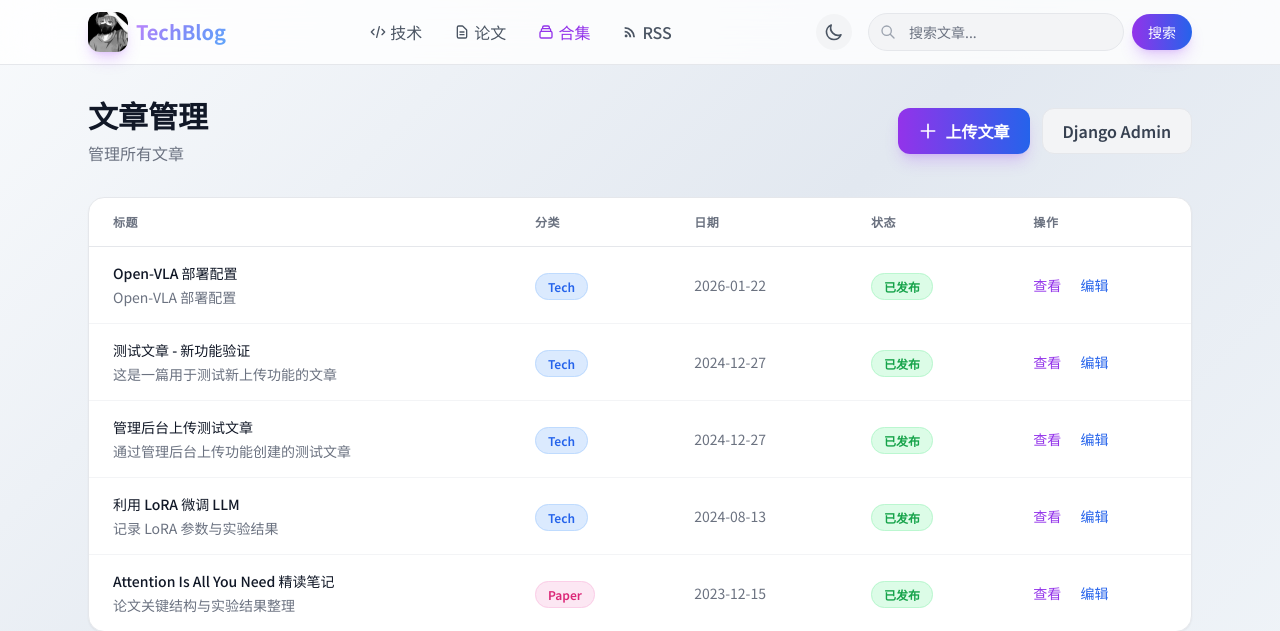
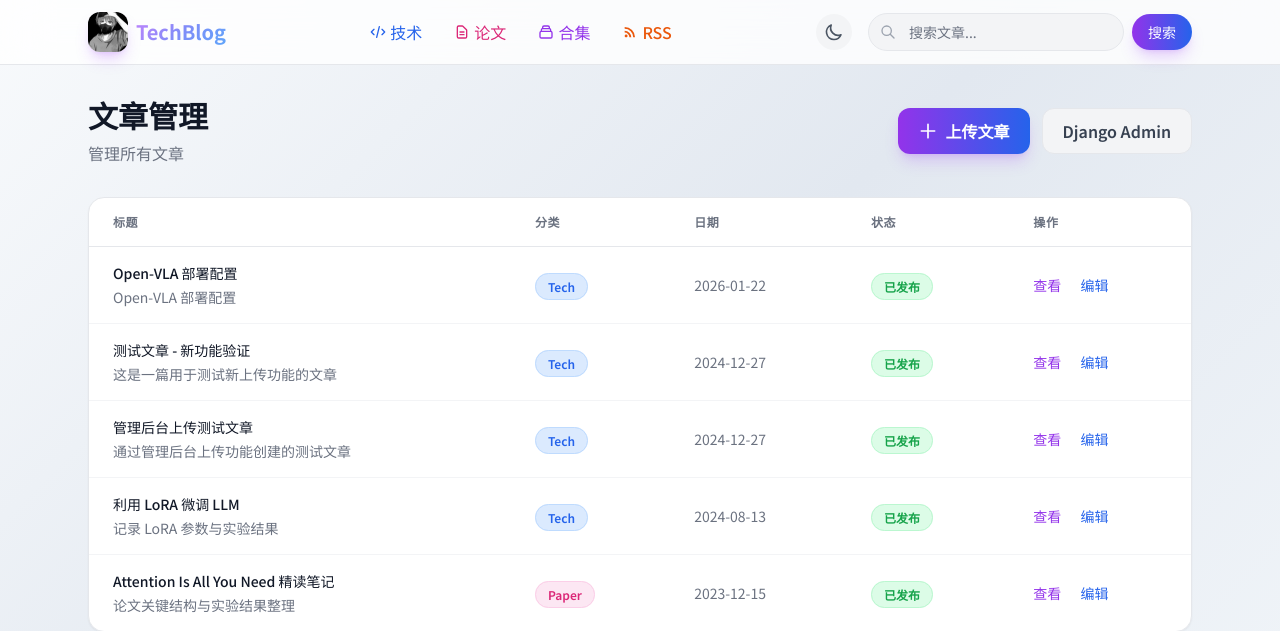
Before and after one commit to Egbert-Lannister/mysite, a Django app: page /techblog/admin/posts/ in a window 1280 px wide. Shown: the top 631 px of the page. Run offline with Django 5.2, Linux system fonts and the light colour scheme; a user stored in the database is signed in; data comes from the database, SQL or seed files in the repository; both versions use the stored data as it was after the commit; parts of the project's set-up code (start-up, migrations or seed data) failed here and were passed over; some libraries are stand-ins or nearby versions.

Commit message:
style: 导航链接添加不同颜色（蓝/粉/紫/橙）

```diff
--- a/templates/base.html
+++ b/templates/base.html
@@ -144,11 +144,11 @@
 
 				<!-- 导航链接 -->
 				<nav class="hidden md:flex items-center gap-8">
-					<a href="{% url 'posts:tech_list' %}" class="nav-link text-gray-600 dark:text-gray-300 hover:text-gray-900 dark:hover:text-white font-medium transition-colors flex items-center gap-1">
+					<a href="{% url 'posts:tech_list' %}" class="nav-link text-blue-600 dark:text-blue-400 hover:text-blue-700 dark:hover:text-blue-300 font-medium transition-colors flex items-center gap-1">
 						<svg class="w-4 h-4" fill="none" stroke="currentColor" viewBox="0 0 24 24"><path stroke-linecap="round" stroke-linejoin="round" stroke-width="2" d="M10 20l4-16m4 4l4 4-4 4M6 16l-4-4 4-4"/></svg>
 						技术
 					</a>
-					<a href="{% url 'posts:paper_list' %}" class="nav-link text-gray-600 dark:text-gray-300 hover:text-gray-900 dark:hover:text-white font-medium transition-colors flex items-center gap-1">
+					<a href="{% url 'posts:paper_list' %}" class="nav-link text-pink-600 dark:text-pink-400 hover:text-pink-700 dark:hover:text-pink-300 font-medium transition-colors flex items-center gap-1">
 						<svg class="w-4 h-4" fill="none" stroke="currentColor" viewBox="0 0 24 24"><path stroke-linecap="round" stroke-linejoin="round" stroke-width="2" d="M9 12h6m-6 4h6m2 5H7a2 2 0 01-2-2V5a2 2 0 012-2h5.586a1 1 0 01.707.293l5.414 5.414a1 1 0 01.293.707V19a2 2 0 01-2 2z"/></svg>
 						论文
 					</a>
@@ -156,7 +156,7 @@
 						<svg class="w-4 h-4" fill="none" stroke="currentColor" viewBox="0 0 24 24"><path stroke-linecap="round" stroke-linejoin="round" stroke-width="2" d="M19 11H5m14 0a2 2 0 012 2v6a2 2 0 01-2 2H5a2 2 0 01-2-2v-6a2 2 0 012-2m14 0V9a2 2 0 00-2-2M5 11V9a2 2 0 012-2m0 0V5a2 2 0 012-2h6a2 2 0 012 2v2M7 7h10"/></svg>
 						合集
 					</a>
-					<a href="/rss.xml" class="nav-link text-gray-600 dark:text-gray-300 hover:text-gray-900 dark:hover:text-white font-medium transition-colors flex items-center gap-1">
+					<a href="/rss.xml" class="nav-link text-orange-600 dark:text-orange-400 hover:text-orange-700 dark:hover:text-orange-300 font-medium transition-colors flex items-center gap-1">
 						<svg class="w-4 h-4" fill="currentColor" viewBox="0 0 24 24"><path d="M6.18 15.64a2.18 2.18 0 0 1 2.18 2.18C8.36 19 7.38 20 6.18 20C5 20 4 19 4 17.82a2.18 2.18 0 0 1 2.18-2.18M4 4.44A15.56 15.56 0 0 1 19.56 20h-2.83A12.73 12.73 0 0 0 4 7.27V4.44m0 5.66a9.9 9.9 0 0 1 9.9 9.9h-2.83A7.07 7.07 0 0 0 4 12.93V10.1Z"/></svg>
 						RSS
 					</a>
```
Also changed, not shown: db.sqlite3, head.jpg (deleted).
